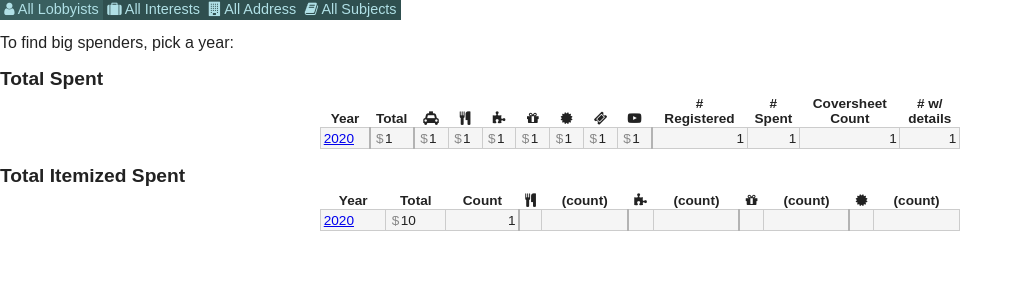
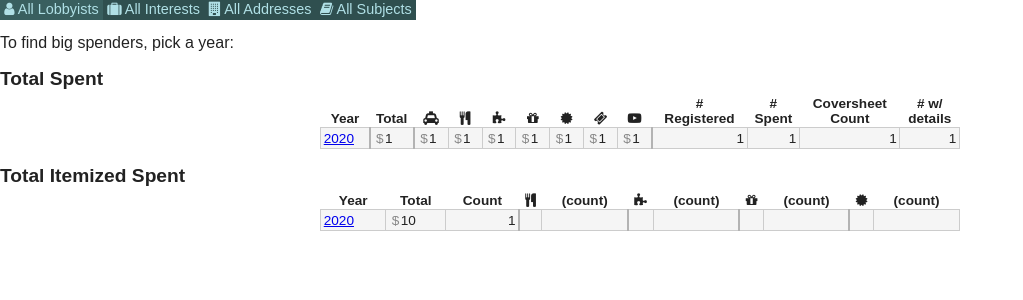
Before and after one commit to texastribune/tx_lobbying, a Django app: page / in a window 1280 px wide. Shown: the top 300 px of the page, without its empty margins (0-1023 px from the left). Run offline with Django 3.2, Linux system fonts and the light colour scheme; tables that the repository leaves empty hold one stand-in row (values such as "Sample post"); style sheets or scripts are compiled from the project's sources; parts of the project's set-up code (start-up, migrations or seed data) failed here and were passed over; some libraries are stand-ins or nearby versions.

Commit message:
yeah, i can spell

```diff
--- a/tx_lobbying/templates/tx_lobbying/landing.html
+++ b/tx_lobbying/templates/tx_lobbying/landing.html
@@ -9,7 +9,7 @@
   <nav>{% spaceless %}
     <a href="{% url 'tx_lobbying:lobbyist_list' %}"><i class="fa fa-user"></i> All Lobbyists</a>
     <a href="{% url 'tx_lobbying:interest_list' %}"><i class="fa fa-suitcase"></i> All Interests</a>
-    <a href="{% url 'tx_lobbying:address_list' %}"><i class="fa fa-building"></i> All Address</a>
+    <a href="{% url 'tx_lobbying:address_list' %}"><i class="fa fa-building"></i> All Addresses</a>
     <a href="{% url 'tx_lobbying:subject_list' %}"><i class="fa fa-book"></i> All Subjects</a>
   {% endspaceless %}</nav>
 {% endblock %}
```
